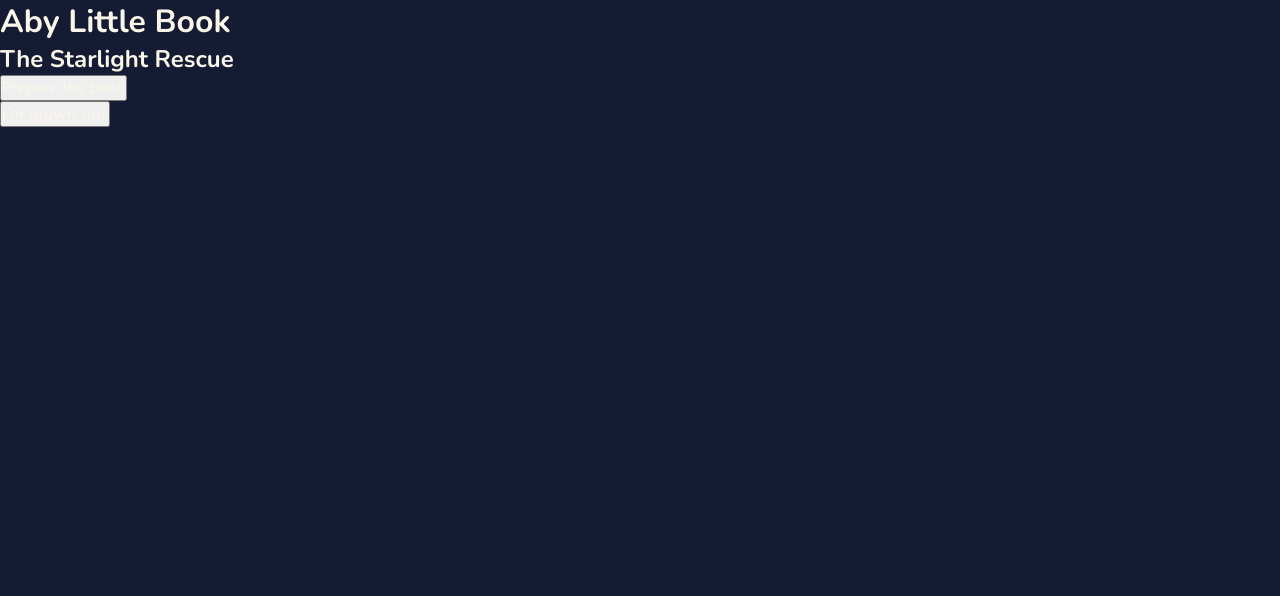
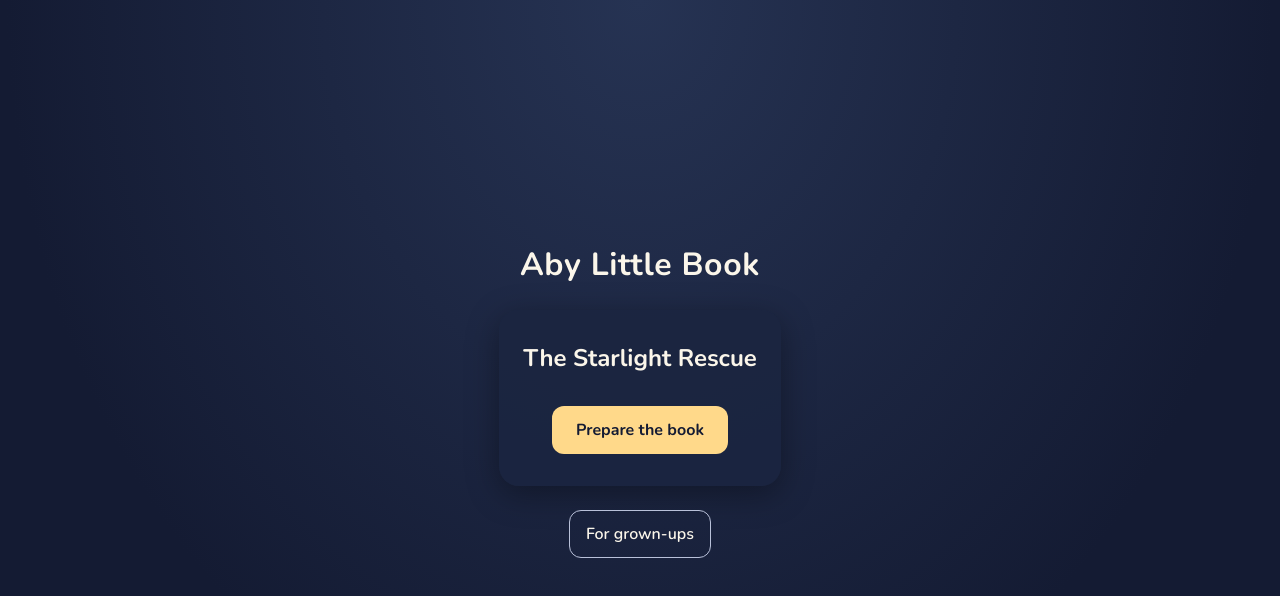
Before and after one commit to mansyar/aby-little-book, a React (Vite) app: page / in a window 1280 px wide. Shown: the top 596 px of the page. Built offline with nearby package versions, Linux system fonts and the light colour scheme.

Commit message:
style: add calm celestial styling for shell screens

```diff
--- a/src/main.tsx
+++ b/src/main.tsx
@@ -6,6 +6,7 @@ import './styles/fonts.css';
 import './styles/tokens.css';
 import './styles/global.css';
 import './styles/reader.css';
+import './styles/screens.css';
 
 const rootElement = document.getElementById('root');
 if (rootElement === null) {
--- /dev/null
+++ b/src/styles/screens.css
@@ -0,0 +1,285 @@
+/* Shell screens: bookshelf, preview, preparation, completion, and caregiver.
+   Calm celestial styling for the app chrome; the reader scene composition
+   lives in reader.css. All motion is restrained and the global reduced-motion
+   block in global.css zeroes the transitions below when requested. */
+
+/* Shared celestial shell for full-screen views */
+.bookshelf,
+.preview,
+.completion,
+.prepare {
+  min-height: 100vh;
+  @supports (min-height: 100dvh) {
+    min-height: 100dvh;
+  }
+  display: flex;
+  flex-direction: column;
+  align-items: center;
+  justify-content: center;
+  gap: var(--space-6);
+  padding: var(--space-6);
+  text-align: center;
+  background: radial-gradient(
+    ellipse at top,
+    var(--color-night-700) 0%,
+    var(--color-night-900) 70%
+  );
+}
+
+.bookshelf__app-title,
+.preview__title,
+.completion__title {
+  font-size: var(--text-2xl);
+  font-weight: 700;
+  letter-spacing: 0.02em;
+}
+
+.bookshelf__shelf {
+  display: flex;
+  justify-content: center;
+}
+
+.book-card {
+  display: flex;
+  flex-direction: column;
+  align-items: center;
+  gap: var(--space-4);
+  max-width: 24rem;
+  padding: var(--space-8) var(--space-6);
+  border-radius: var(--radius-lg);
+  background: color-mix(in srgb, var(--color-night-800) 88%, transparent);
+  box-shadow: 0 0.5rem 2rem rgb(0 0 0 / 0.35);
+}
+
+.book-card__title {
+  font-size: var(--text-xl);
+  font-weight: 700;
+}
+
+.book-card__status,
+.book-card__keepsake,
+.prepare__status,
+.completion__message {
+  font-size: var(--text-md);
+  color: var(--color-text-muted);
+}
+
+.book-card__keepsake {
+  color: var(--color-star-400);
+}
+
+.book-card__actions {
+  display: flex;
+  flex-direction: column;
+  gap: var(--space-3);
+}
+
+/* Primary and quiet actions across all shell screens */
+.book-card__action,
+.preview__begin,
+.completion__replay,
+.prepare__retry {
+  min-height: 3rem;
+  padding: 0 var(--space-6);
+  border: 0;
+  border-radius: var(--radius-md);
+  background: var(--color-star-400);
+  color: var(--color-night-900);
+  font-size: var(--text-md);
+  font-weight: 700;
+  cursor: pointer;
+  transition: background var(--duration-fast) var(--ease-calm);
+}
+
+.book-card__action:hover,
+.preview__begin:hover,
+.completion__replay:hover,
+.prepare__retry:hover {
+  background: var(--color-star-500);
+}
+
+.bookshelf__caregiver,
+.caregiver-controls__close {
+  min-height: 3rem;
+  padding: 0 var(--space-4);
+  border: 1px solid var(--color-muted-200);
+  border-radius: var(--radius-md);
+  background: transparent;
+  color: var(--color-text);
+  font-size: var(--text-md);
+  font-weight: 600;
+  cursor: pointer;
+  transition:
+    border-color var(--duration-fast) var(--ease-calm),
+    color var(--duration-fast) var(--ease-calm);
+}
+
+.bookshelf__caregiver:hover,
+.caregiver-controls__close:hover {
+  border-color: var(--color-star-400);
+  color: var(--color-star-400);
+}
+
+/* Preparation progress */
+.prepare__bar {
+  width: min(20rem, 80vw);
+  height: 0.625rem;
+  border-radius: 999px;
+  overflow: hidden;
+  background: var(--color-night-700);
+}
+
+.prepare__fill {
+  height: 100%;
+  border-radius: 999px;
+  background: var(--color-star-400);
+  transition: width var(--duration-medium) var(--ease-calm);
+}
+
+.prepare__title {
+  font-size: var(--text-xl);
+  font-weight: 700;
+}
+
+/* Caregiver dialogs: calm overlays, focus never leaves the book's rhythm */
+.caregiver-gate,
+.caregiver-controls,
+.reset-confirm {
+  position: fixed;
+  inset: 0;
+  z-index: 10;
+  display: flex;
+  flex-direction: column;
+  align-items: center;
+  justify-content: center;
+  gap: var(--space-4);
+  padding: var(--space-6);
+  text-align: center;
+  background: rgb(10 14 28 / 0.72);
+}
+
+.caregiver-gate__title,
+.caregiver-controls__title,
+.reset-confirm__title {
+  font-size: var(--text-xl);
+  font-weight: 700;
+}
+
+.caregiver-gate__prompt,
+.reset-confirm__consequence {
+  font-size: var(--text-md);
+  color: var(--color-text-muted);
+}
+
+.caregiver-gate__enter,
+.reset-confirm__keep,
+.reset-confirm__erase {
+  min-height: 3rem;
+  padding: 0 var(--space-6);
+  border-radius: var(--radius-md);
+  font-size: var(--text-md);
+  font-weight: 700;
+  cursor: pointer;
+  transition: background var(--duration-fast) var(--ease-calm);
+}
+
+.caregiver-gate__enter {
+  border: 0;
+  background: var(--color-star-400);
+  color: var(--color-night-900);
+}
+
+.caregiver-gate__enter:hover {
+  background: var(--color-star-500);
+}
+
+.reset-confirm__keep {
+  border: 1px solid var(--color-muted-200);
+  background: transparent;
+  color: var(--color-text);
+}
+
+.reset-confirm__keep:hover {
+  border-color: var(--color-star-400);
+}
+
+.reset-confirm__erase {
+  border: 0;
+  background: var(--color-star-400);
+  color: var(--color-night-900);
+}
+
+.reset-confirm__erase:hover {
+  background: var(--color-star-500);
+}
+
+.caregiver-controls {
+  gap: var(--space-6);
+}
+
+.caregiver-controls__group {
+  display: flex;
+  flex-direction: column;
+  gap: var(--space-2);
+  border: 0;
+  padding: 0;
+  text-align: left;
+}
+
+.caregiver-controls__group legend {
+  margin-bottom: var(--space-2);
+  font-size: var(--text-sm);
+  font-weight: 700;
+  color: var(--color-text-muted);
+}
+
+.caregiver-controls__group button {
+  min-height: 3rem;
+  padding: 0 var(--space-4);
+  border: 1px solid var(--color-muted-200);
+  border-radius: var(--radius-md);
+  background: transparent;
+  color: var(--color-text);
+  font-size: var(--text-md);
+  font-weight: 600;
+  cursor: pointer;
+  transition:
+    background var(--duration-fast) var(--ease-calm),
+    border-color var(--duration-fast) var(--ease-calm);
+}
+
+.caregiver-controls__group button[aria-pressed='true'] {
+  border-color: var(--color-star-400);
+  background: color-mix(in srgb, var(--color-star-400) 22%, transparent);
+  color: var(--color-star-400);
+}
+
+.caregiver-controls__preparation,
+.caregiver-controls__reset {
+  display: flex;
+  justify-content: center;
+}
+
+.caregiver-controls__preparation button,
+.caregiver-controls__reset-button {
+  min-height: 3rem;
+  padding: 0 var(--space-6);
+  border: 0;
+  border-radius: var(--radius-md);
+  background: var(--color-star-400);
+  color: var(--color-night-900);
+  font-size: var(--text-md);
+  font-weight: 700;
+  cursor: pointer;
+  transition: background var(--duration-fast) var(--ease-calm);
+}
+
+.caregiver-controls__preparation button:hover,
+.caregiver-controls__reset-button:hover {
+  background: var(--color-star-500);
+}
+
+.caregiver-controls__preparation button:disabled {
+  cursor: default;
+  opacity: 0.55;
+}
```
Also changed, not shown: evidence/phase6-dev-server.png (added).
